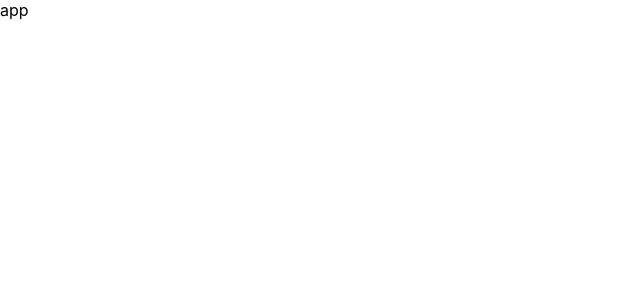
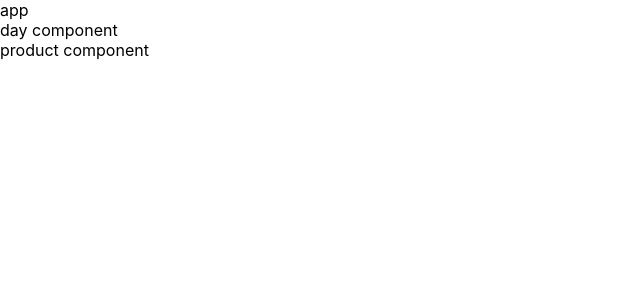
Before and after one commit to jasonvictorio/navigate-travel, a React (Create React App) app: page / in a window 1280 px wide. Shown: the top 300 px of the page, without its empty margins (0-640 px from the left). Built offline with nearby package versions, Linux system fonts and the light colour scheme; the HTML template or start-up script is replaced by a standard one.

Commit message:
feat: add day and product components

```diff
--- a/src/App.js
+++ b/src/App.js
@@ -1,4 +1,5 @@
 import React, { Component } from 'react'
+import Day from './components/Day'
 
 export class App extends Component {
   API = 'https://frontend-navigatetravel.ntstage.com/api';
@@ -18,6 +19,7 @@
     return (
       <div>
         app
+        <Day />
       </div>
     )
   }
--- /dev/null
+++ b/src/components/Day.js
@@ -0,0 +1,15 @@
+import React, { Component } from 'react'
+import Product from './Product'
+
+export class Day extends Component {
+  render() {
+    return (
+      <div>
+        day component
+        <Product />
+      </div>
+    )
+  }
+}
+
+export default Day
--- /dev/null
+++ b/src/components/Product.js
@@ -0,0 +1,13 @@
+import React, { Component } from 'react'
+
+export class Product extends Component {
+  render() {
+    return (
+      <div>
+        product component
+      </div>
+    )
+  }
+}
+
+export default Product
```
